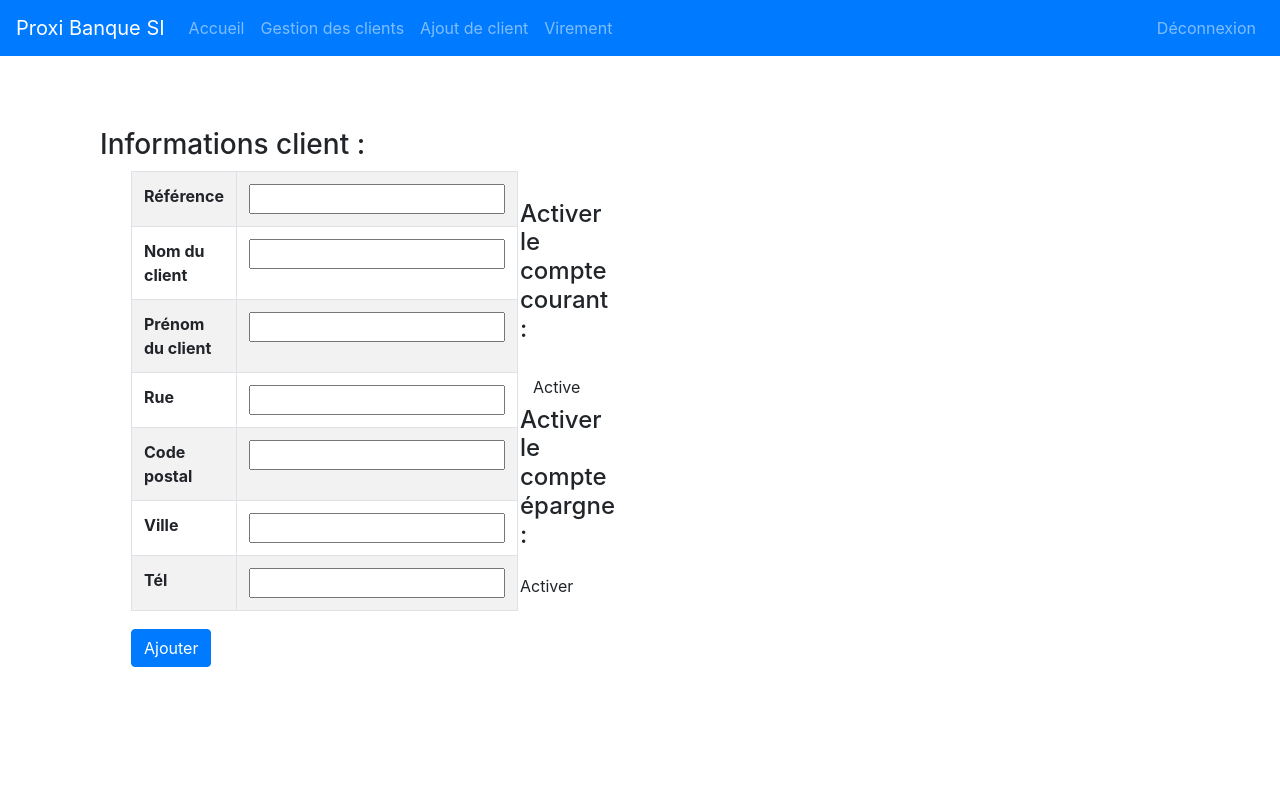
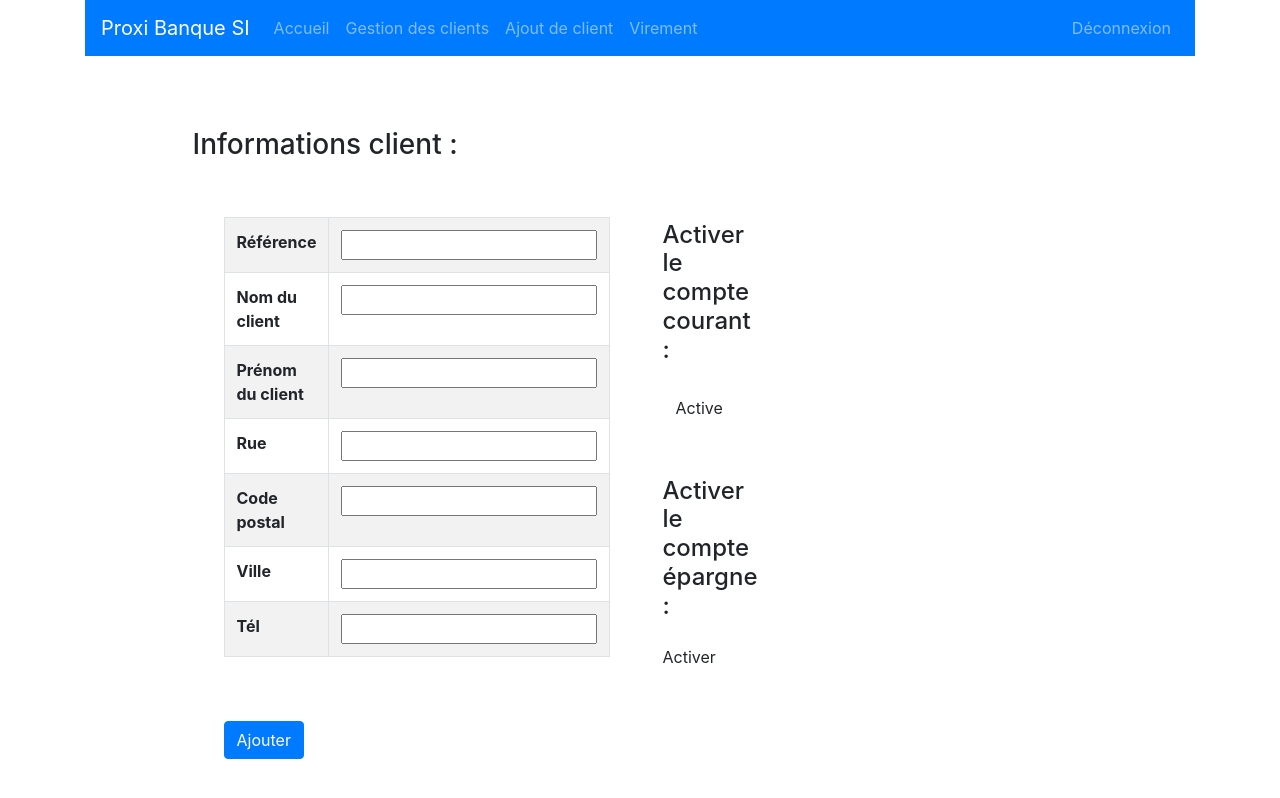
Before and after one commit to JoshyBrown/Projet_DJZ, an Angular app in the folder ProxibanqueFinalDJZ/: page /update-client in a window 1280 px wide. Built offline with nearby package versions, Linux system fonts and the light colour scheme; sample sign-in values are in the browser's storage.

Commit message:
point yann. affichage update client en cours

```diff
--- a/ProxibanqueFinalDJZ/src/app/app.component.css
+++ b/ProxibanqueFinalDJZ/src/app/app.component.css
@@ -0,0 +1,3 @@
+.col-sm-10 {
+    margin: 0 auto;
+}
--- a/ProxibanqueFinalDJZ/src/app/app.component.html
+++ b/ProxibanqueFinalDJZ/src/app/app.component.html
@@ -1,12 +1,13 @@
 
 <app-header></app-header>
 
-<div class="container">
+  <div class="container">
 
-  <div class="col-sm-8 col-sm-offset-2">
+  <div class="col-sm-10 col-sm-offset-10">
     <br><br><br>
     <app-alert></app-alert>
     <router-outlet></router-outlet>
+
   </div>
 
 </div>
--- a/ProxibanqueFinalDJZ/src/app/constants.ts
+++ b/ProxibanqueFinalDJZ/src/app/constants.ts
@@ -1,2 +1,2 @@
 'use strict'
-export const REST_HOST: string = 'http://localhost:8080/proxi_banque';
+export const REST_HOST: string = 'http://192.168.1.31:8080/proxi_banque';
--- a/ProxibanqueFinalDJZ/src/app/header/header.component.html
+++ b/ProxibanqueFinalDJZ/src/app/header/header.component.html
@@ -1,3 +1,4 @@
+<div class="container">
   <div class="page-header">
     <nav class="navbar navbar-fixed-top navbar-expand-lg navbar-dark bg-primary">
       <a class="navbar-brand" [routerLink]="['/home']">Proxi Banque SI</a>
@@ -30,3 +31,4 @@
       </div>
     </nav>
   </div>
+</div>
--- a/ProxibanqueFinalDJZ/src/app/home/home.component.html
+++ b/ProxibanqueFinalDJZ/src/app/home/home.component.html
@@ -3,10 +3,10 @@
     home works!
 </p>
 -->
-  <h2>
+<h2>
   <a class="maClasseTest" [routerLink]="['/profile']">Bonjour {{currentUser.nom}} {{currentUser.prenom}},</a>
   <br>
     Bienvenue sur Proxibanque !
-  </h2>
+</h2>
 
-  <img src="https://ogust.network.ogust.com/wp-content/uploads/sites/3/2017/06/formation-numerique.jpg" >
+<img src="https://ogust.network.ogust.com/wp-content/uploads/sites/3/2017/06/formation-numerique.jpg" >
--- a/ProxibanqueFinalDJZ/src/app/liste-clients/liste-clients.component.css
+++ b/ProxibanqueFinalDJZ/src/app/liste-clients/liste-clients.component.css
@@ -2,8 +2,6 @@
     margin-left: 50px;
 }
 
-/*
-table {
-    width: 200%;
+.tableauClients {
+    margin: 0 auto;
 }
-*/
--- a/ProxibanqueFinalDJZ/src/app/liste-clients/liste-clients.component.html
+++ b/ProxibanqueFinalDJZ/src/app/liste-clients/liste-clients.component.html
@@ -2,10 +2,7 @@
 	<input type="submit" value="Ajouter un client" class="btn btn-primary" [routerLink]="['/update-client']" />
 </div>
 <br>
-<div class="container-fluid">
-	<div class="container">
-		<div class="row">
-			<div class="col-xs-12 col-sm-10 col-md-5 col-md-offset-2 col-lg-8">
+
 <table class="table table-striped table-bordered table-hover">
 	<thead class="thead-light">
 		<tr id="monRow">
@@ -14,7 +11,7 @@
 			<th>Prénom du client</th>
 			<th>Solde du compte courant</th>
 			<th>Solde du compte épargne</th>
-							<th colspan="2">Actions</th>
+			<th colspan="2">Opérations</th>
 		</tr>
 	</thead>
 	<tbody>
@@ -33,7 +30,3 @@
 		</tr>
 	</tbody>
 </table>
-			</div>
-		</div>
-	</div>
-</div>
--- a/ProxibanqueFinalDJZ/src/app/liste-conseillers/liste-conseillers.component.html
+++ b/ProxibanqueFinalDJZ/src/app/liste-conseillers/liste-conseillers.component.html
@@ -2,10 +2,6 @@
   liste-conseillers works!
 </p>
 
-<div>
-    <input type="submit" value="Ajouter un conseiller" class="btn btn-primary" />
-    <!--rajouter le routeur. Attention, pas de component update-conseiller.-->
-</div>
 <br>
 <div class="container-fluid">
   <div class="container">
--- a/ProxibanqueFinalDJZ/src/app/login/login.component.css
+++ b/ProxibanqueFinalDJZ/src/app/login/login.component.css
@@ -0,0 +1,9 @@
+.col-md-6 {
+    position: absolute;
+    left: 25%;
+}
+
+.col-md-offset-3 {
+    position: absolute;
+    left: 25%;
+}
--- a/ProxibanqueFinalDJZ/src/app/updateclient/updateclient.component.css
+++ b/ProxibanqueFinalDJZ/src/app/updateclient/updateclient.component.css
@@ -0,0 +1,11 @@
+.tableau1 {
+    margin: 0 auto;
+}
+
+.tableau2 {
+    margin: 50px;
+}
+
+.tableau3 {
+    margin: 50px;
+}
--- a/ProxibanqueFinalDJZ/src/app/updateclient/updateclient.component.html
+++ b/ProxibanqueFinalDJZ/src/app/updateclient/updateclient.component.html
@@ -1,13 +1,14 @@
 <h3>Informations client :</h3>
 
 <form class="well" (ngSubmit)="onSubmit()" #updateForm='ngForm' novalidate>
-	<div class="container-fluid comptesClient">
+	<div class="container-fluid">
 		<div class="container">
 			<div class="row">
 				<div class="col-xs-12 col-sm-10 col-md-5 col-md-offset-2 col-lg-8">
 					<table class="divider">
 						<tr>
 							<td>
+								<div class="tableau1">
 								<table class="table table-striped table-bordered table-hover">
 									<thead class="thead-light">
 									</thead>
@@ -56,8 +57,10 @@
 										</tr>
 									</tbody>
 								</table>
+								</div>
 							</td>
 							<td>
+								<div class="tableau2">
 								<h4 *ngIf="actualClient.compteCourant.etatActif">Détails du compte courant :</h4>
 								<h4 *ngIf="!actualClient.compteCourant.etatActif">Activer le compte courant :</h4>
 								<table class="table table-striped table-bordered table-hover">
@@ -93,7 +96,9 @@
 									</tbody>
 								</table>
 								<a class="btn" *ngIf="!actualClient.compteCourant.etatActif" (click)="actualClient.compteCourant.etatActif=true">Active</a>
+								</div>
 
+								<div class="tableau3">
 								<h4 *ngIf="actualClient.compteEpargne.etatActif">Détails du compte épargne :</h4>
 								<h4 *ngIf="!actualClient.compteEpargne.etatActif">Activer le compte épargne :</h4>
 								<table class="table table-striped table-bordered table-hover">
@@ -130,7 +135,7 @@
 									</tbody>
 								</table>
 								<a *ngIf="!actualClient.compteEpargne.etatActif" (click)="actualClient.compteCourant.etatActif=true">Activer</a>
-
+								</div>
 							</td>
 						</tr>
 						<tr>
```
Lines whose indentation alone changed are shown as unchanged.
